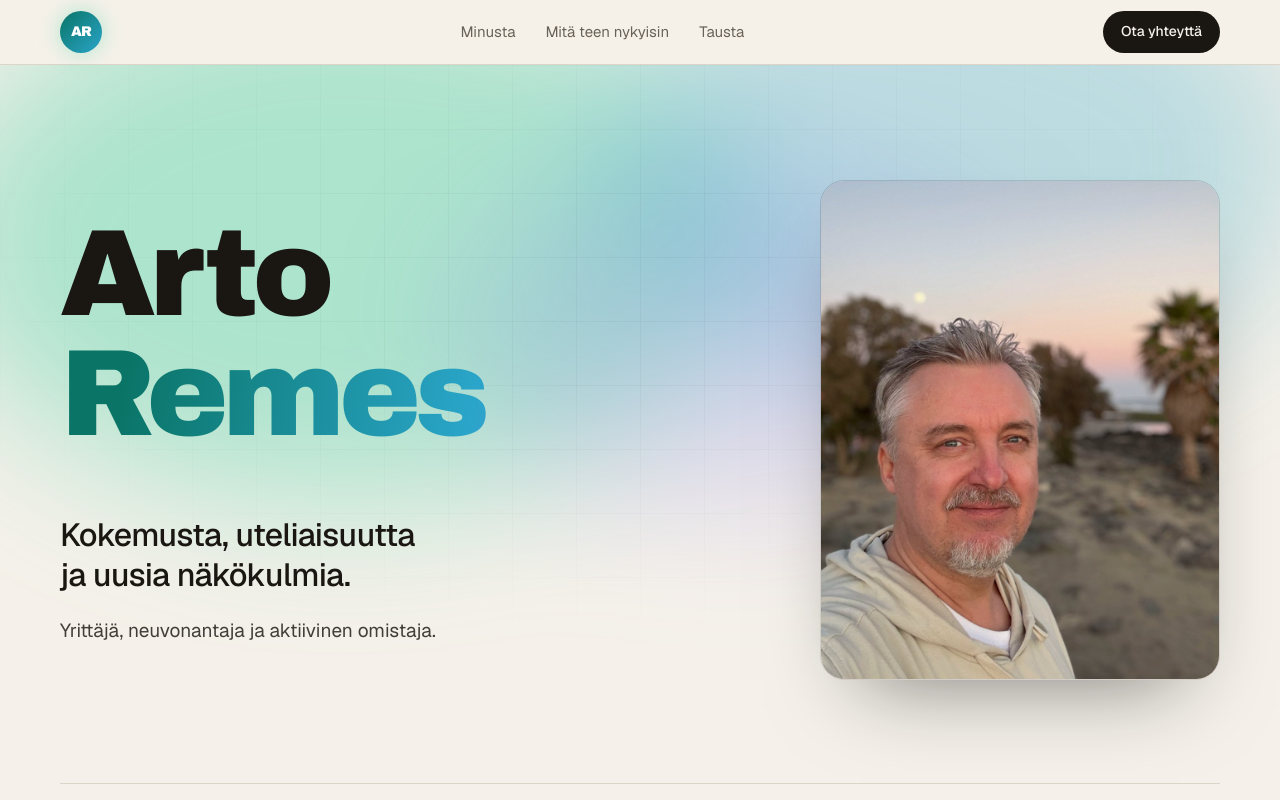
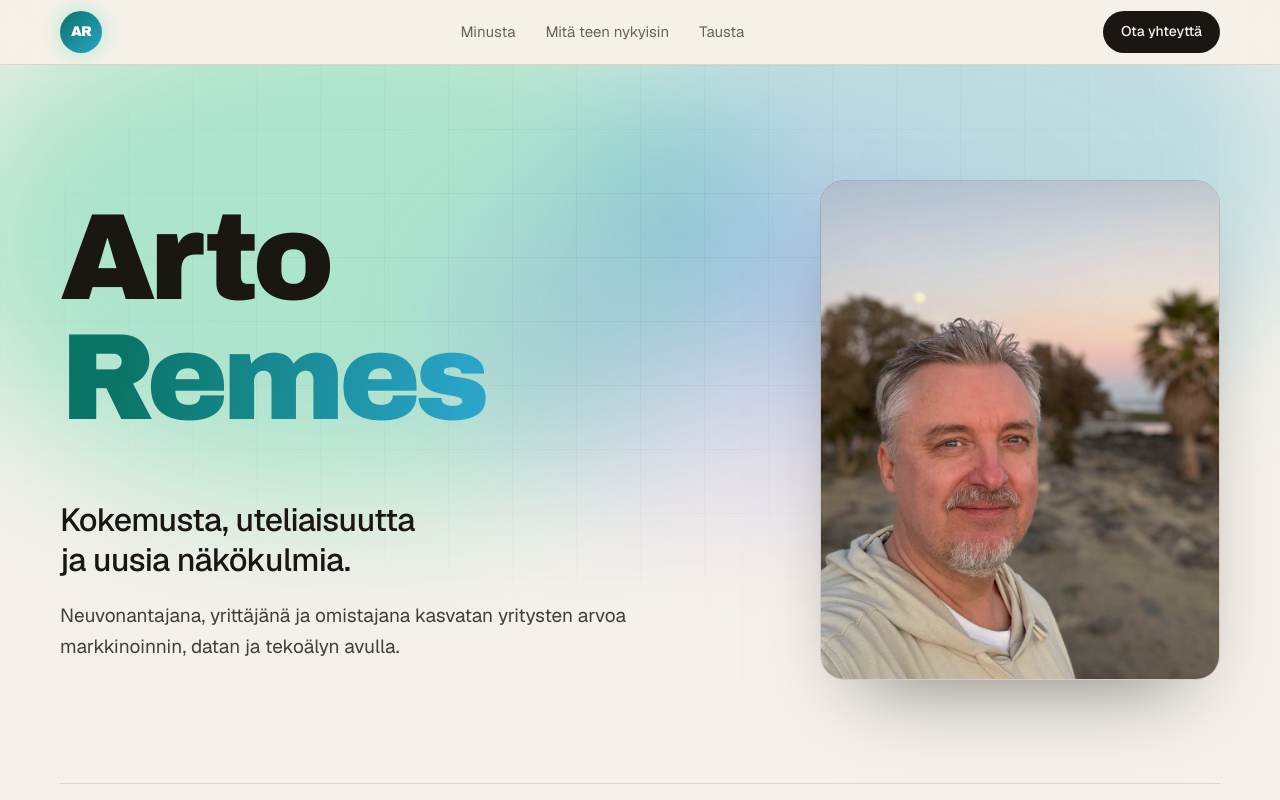
Before and after one commit to arviser/site-arto, a website: page public/index.html in a window 1280 px wide. Shown: the top 800 px of the page. Drawn offline with nearby package versions, Linux system fonts and the light colour scheme; a web font is replaced by a local one.

Commit message:
Hero-ingressi: arvon kasvattaminen markkinoinnin, datan ja tekoälyn avulla
Co-Authored-By: Claude Sonnet 5.5 <noreply@anthropic.com>
Claude-Session: https://claude.ai/code/session_01QyRZhjX8JoBYQpy9KLGQNT

```diff
--- a/public/index.html
+++ b/public/index.html
@@ -241,7 +241,7 @@ footer .wrap { display: flex; justify-content: space-between; gap: 16px; flex-wr
           <h1><span>Arto</span><span class="grad">Remes</span></h1>
           <div class="hero-sub">
             <p class="tagline">Kokemusta, uteliaisuutta ja uusia näkökulmia.</p>
-            <p class="lead">Yrittäjä, neuvonantaja ja aktiivinen omistaja.</p>
+            <p class="lead">Neuvonantajana, yrittäjänä ja omistajana kasvatan yritysten arvoa markkinoinnin, datan ja tekoälyn avulla.</p>
           </div>
         </div>
         <figure class="hero-photo"><img src="arto-hero.jpg" width="960" height="1200" alt="Arto Remes" fetchpriority="high"></figure>
```
